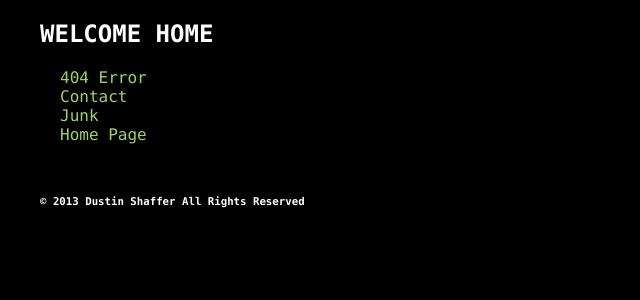
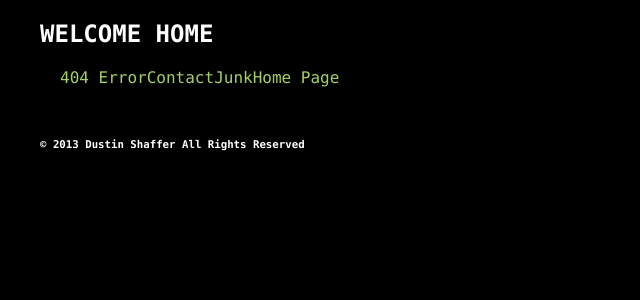
Before and after one commit to misterdustinface/misterdustinface.github.io, a Jekyll site: the page built from index.html, in a window 1280 px wide. Shown: the top 300 px of the page, without its empty margins (0-640 px from the left). Built offline with Jekyll 4.4.1, drawn with Linux system fonts in a browser that asks for light colours; comment, search, counter and statistics services are not loaded.

Commit message:
Update theme.css

```diff
--- a/css/theme1/theme.css
+++ b/css/theme1/theme.css
@@ -12,23 +12,29 @@
 overflow:hidden;
 }
 
-/* link selector "PLATES" */
-
-/*
-a:link,a:visited{background-color:#D0D0D0;
-display:block;
-font-weight:bold;
-width:120px;
-text-align:center;
-padding:4px;
-text-transform:uppercase;
-}
-
-a:hover,a:active{background-color:#909090;}
-
 /* text "FACE" */
 
 a:link    {font-family:"Lucida Console", Monaco, monospace; text-decoration: none; color:#a3d165;} /* unvisited link */
 a:visited {font-family:"Lucida Console", Monaco, monospace; text-decoration: none; color:#bd96bd;} /* visited link */
 a:hover   {font-family:"Lucida Console", Monaco, monospace; text-decoration: none; color:#ffffff;}   /* mouse over link */
 a:active  {font-family:"Lucida Console", Monaco, monospace; text-decoration: none; color:#07f5ed;}  /* selected link */
+
+
+/* Homebar List Stuff */
+
+ul#list-nav li
+{
+float:left;
+}
+
+/* Homebar link selector "PLATES" */
+
+ul#list-nav l a:link, ul#list-nav l a:visited{background-color:#D0D0D0;
+display:block;
+font-weight:bold;
+width:140px;
+text-align:center;
+padding:4px;
+text-transform:uppercase;
+}
+ul#list-nav l a:hover,ul#list-nav l a:active{background-color:#909090;}
```
